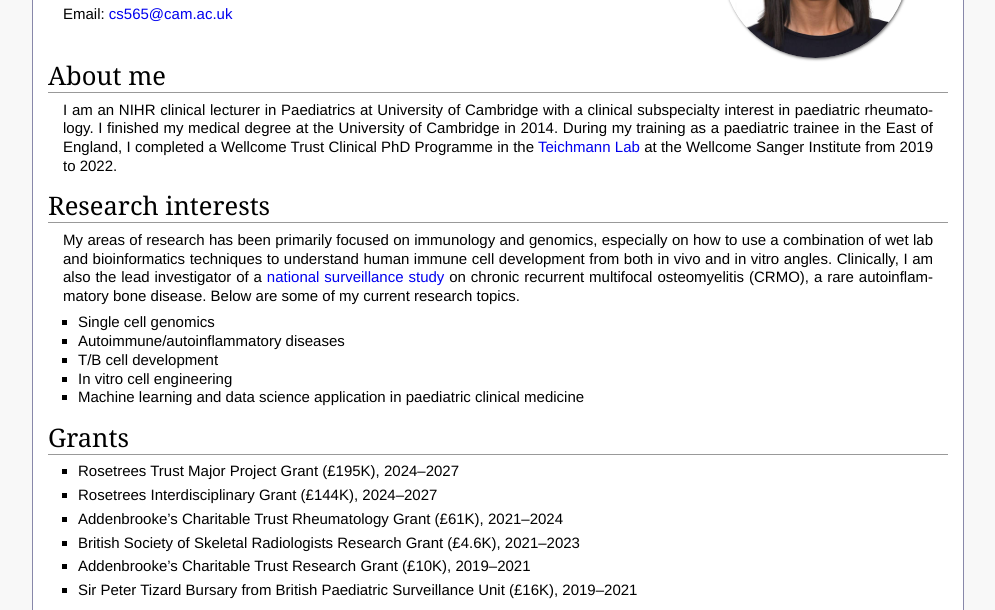
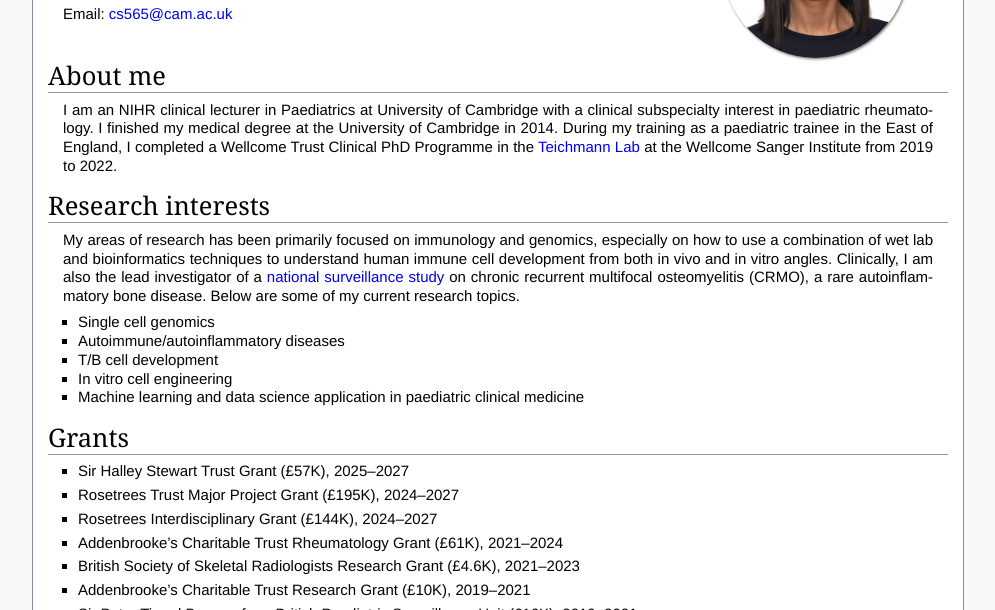
Before and after one commit to suochenqu/suochenqu.github.io, a plain HTML site: page index.html in a window 1280 px wide. Shown: the part 176-786 px from the top of the page, without its empty margins (142-1137 px from the left). Drawn offline with Linux system fonts and the light colour scheme.

Commit message:
Update index.html

```diff
--- a/index.html
+++ b/index.html
@@ -60,6 +60,7 @@
 <h2>Grants</h2>
 
 <ul>
+	<li>Sir Halley Stewart Trust Grant (£57K), 2025&ndash;2027</li>
 	<li>Rosetrees Trust Major Project Grant (£195K), 2024&ndash;2027</li>
 	<li>Rosetrees Interdisciplinary Grant (£144K), 2024&ndash;2027</li>
 	<li>Addenbrooke’s Charitable Trust Rheumatology Grant (£61K), 2021&ndash;2024</li>
```
